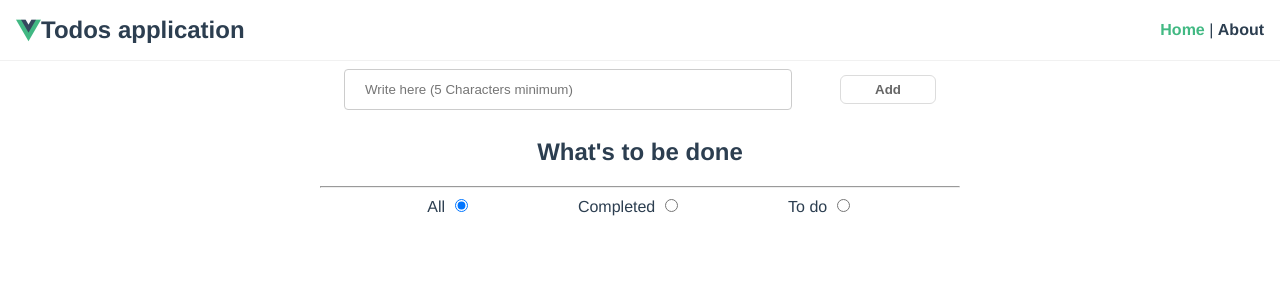
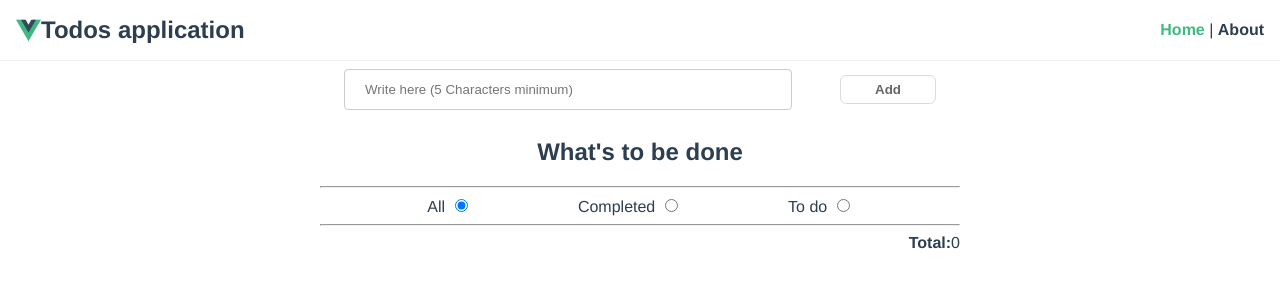
Before and after one commit to pillowslept/vuejs-example, a Vue app: page / in a window 1280 px wide. Shown: the top 300 px of the page. Built offline with nearby package versions, Linux system fonts and the light colour scheme.

Commit message:
Enter and leave transitions added to todos list .

```diff
--- a/src/components/TodoActions.vue
+++ b/src/components/TodoActions.vue
@@ -1,4 +1,6 @@
 <template>
+  <div>
+    <hr />
     <div class="common-actions">
       <label>
         All <input v-model="filter" type="radio" value="" name="filter" @change="updateFilter" />
@@ -10,20 +12,26 @@
         To do <input v-model="filter" type="radio" value="toDo" name="filter" @change="updateFilter" />
       </label>
     </div>
+    <hr />
+    <div class="counter">
+      <b>Total: </b> {{ counter }}
+    </div>
+  </div>
 </template>
 
 <script>
 export default {
   name: 'TodoActions',
+  props: ['counter'],
   data() {
     return {
-      filter: ''
+      filter: '',
     };
   },
   methods: {
     updateFilter() {
       this.$emit('updateFilter', this.filter);
-    }
+    },
   },
 };
 </script>
@@ -34,4 +42,9 @@ export default {
     justify-content: space-evenly;
     align-items: center;
   }
+
+  .counter {
+    display: flex;
+    justify-content: flex-end;
+  }
 </style>
--- a/src/components/Todo.vue
+++ b/src/components/TodoItem.vue
@@ -8,7 +8,7 @@
 
 <script>
 export default {
-  name: 'Todo',
+  name: 'TodoItem',
   props: ['todo'],
   methods: {
     deleteTodo() {
--- a/src/components/TodosList.vue
+++ b/src/components/TodosList.vue
@@ -1,19 +1,21 @@
 <template>
   <div class="todos">
-    <div v-bind:key="todo.id" v-for="todo in todos">
-      <Todo v-bind:todo="todo" v-on:deleteTodo="deleteTodo" v-on:updateFilters="updateFilters" />
-    </div>
+    <transition-group name="list">
+      <div v-bind:key="todo.id" v-for="(todo, index) in todos">
+        <TodoItem :key="index" v-bind:todo="todo" v-on:deleteTodo="deleteTodo" v-on:updateFilters="updateFilters" />
+      </div>
+    </transition-group>
   </div>
 </template>
 
 <script>
-import Todo from '@/components/Todo';
+import TodoItem from '@/components/TodoItem';
 
 export default {
   name: 'TodosList',
   props: ['todos'],
   components: {
-    Todo,
+    TodoItem,
   },
   methods: {
     deleteTodo(todo) {
@@ -25,10 +27,17 @@ export default {
   }
 };
 </script>
-
 <style scoped>
   .todos {
     margin-top: 1rem;
     margin-bottom: 1rem;
   }
+
+  .list-enter-active, .list-leave-active {
+    transition: opacity .5s;
+  }
+
+  .list-enter, .list-leave-to {
+    opacity: 0;
+  }
 </style>
--- a/src/views/About.vue
+++ b/src/views/About.vue
@@ -1,6 +1,6 @@
 <template>
   <div class="about">
-    <Message msg="Todos application" />
+    <Message msg="Todos web application" />
     <hr />
     <div class="options">
       <span class="option">Add</span>
@@ -12,7 +12,6 @@
 </template>
 
 <script>
-// @ is an alias to /src
 import Message from '@/components/Message';
 
 export default {
--- a/src/views/Home.vue
+++ b/src/views/Home.vue
@@ -3,8 +3,7 @@
     <AddTodo v-on:addTodo="addTodo" />
     <TodosList v-bind:todos="todos" v-on:deleteTodo="deleteTodo" v-on:updateFilters="updateFilters" />
     <Message v-if="!todos.length" msg="What's to be done" />
-    <hr />
-    <TodoActions v-on:updateFilter="updateFilter" />
+    <TodoActions v-bind:counter="todos.length" v-on:updateFilter="updateFilter" />
   </div>
 </template>
 
```
Lines whose indentation alone changed are shown as unchanged.
